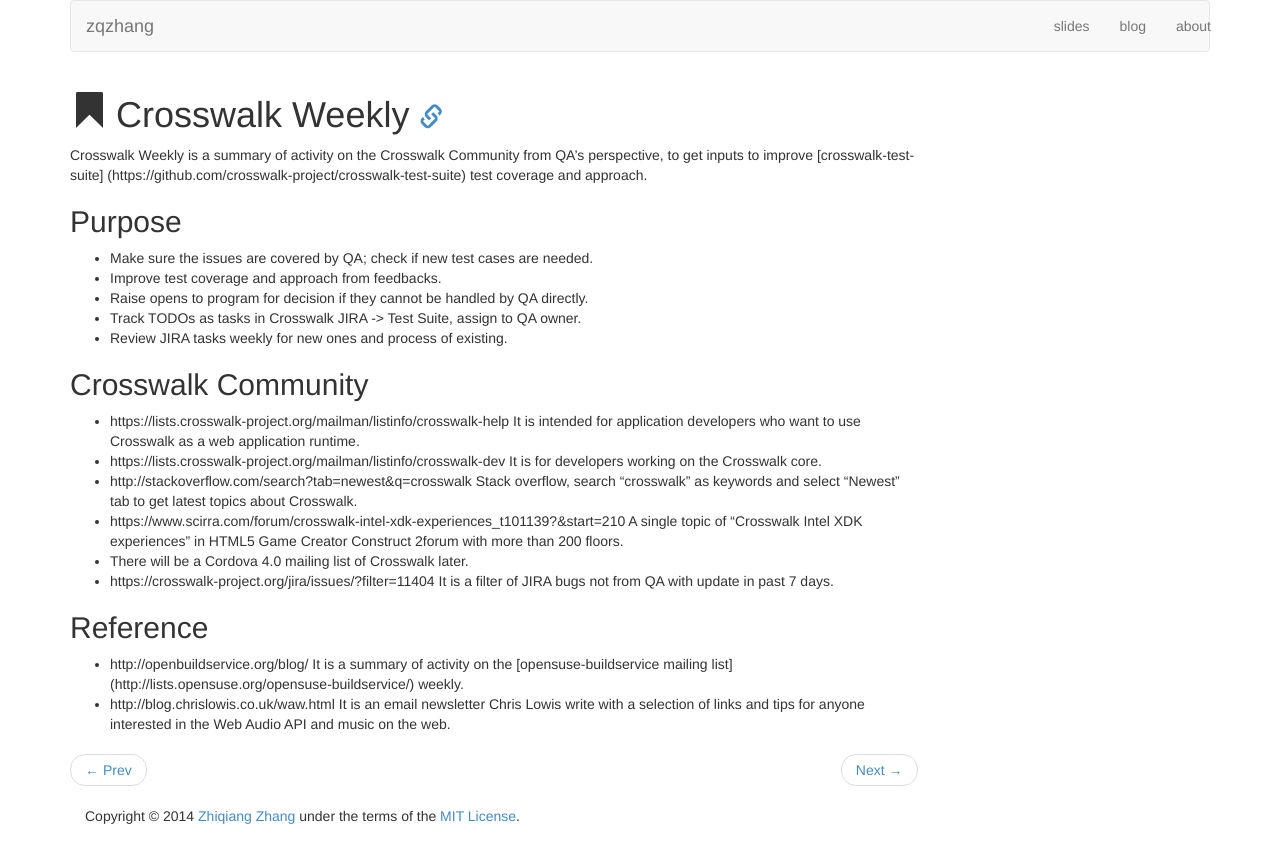
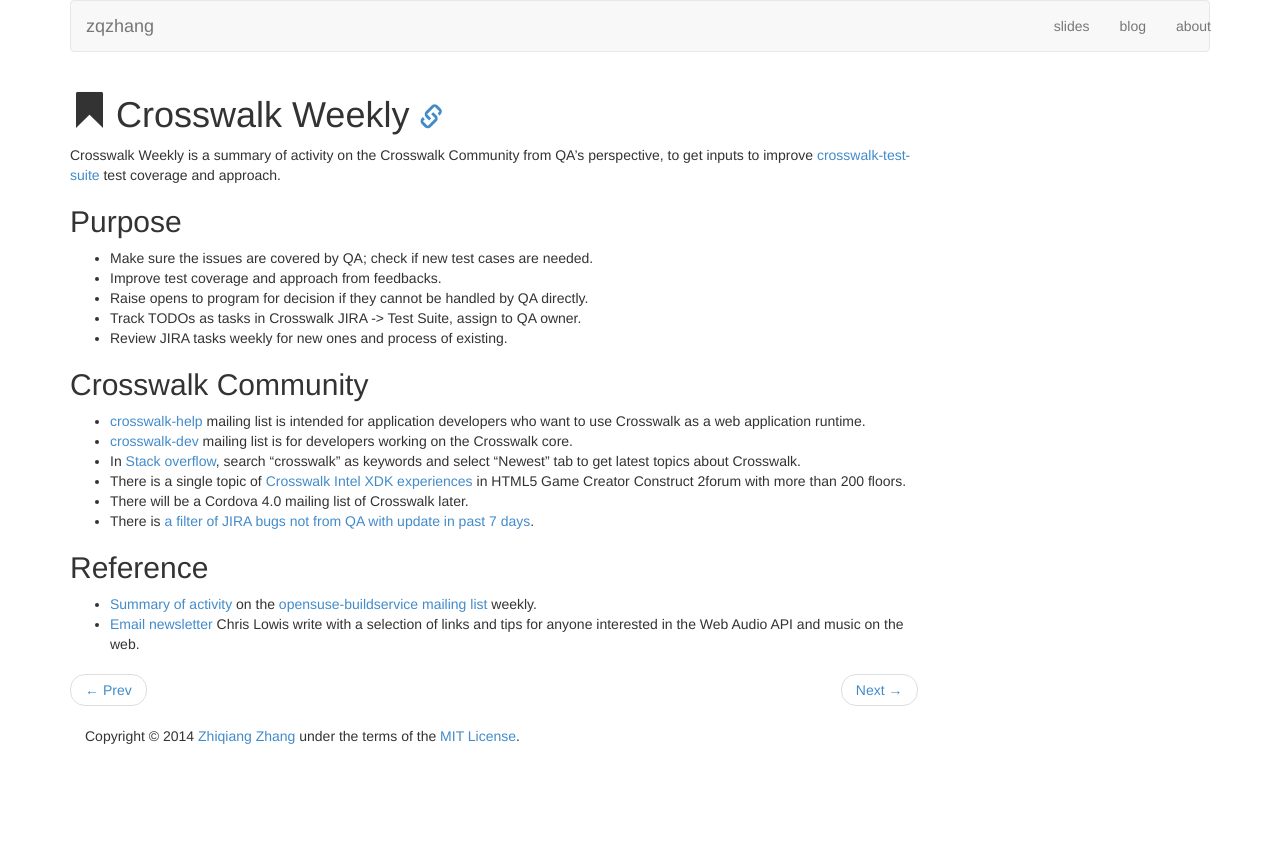
Before and after one commit to shuixin222/zqzhang.github.io, a Jekyll site: the page built from _posts/2014-07-22-crosswalk-weekly.md, in a window 1280 px wide. Shown: the top 863 px of the page. Built offline with Jekyll 4.4.1, drawn with Linux system fonts in a browser that asks for light colours.

Commit message:
Update Crosswalk Weekly to make kramdown happy

```diff
--- a/_posts/2014-07-22-crosswalk-weekly.md
+++ b/_posts/2014-07-22-crosswalk-weekly.md
@@ -4,10 +4,7 @@
 title: Crosswalk Weekly
 ---
 
-Crosswalk Weekly is a summary of activity on the Crosswalk Community from QA's
-perspective, to get inputs to improve [crosswalk-test-suite]
-(https://github.com/crosswalk-project/crosswalk-test-suite) test coverage and
-approach.
+Crosswalk Weekly is a summary of activity on the Crosswalk Community from QA's perspective, to get inputs to improve [crosswalk-test-suite](https://github.com/crosswalk-project/crosswalk-test-suite) test coverage and approach.
 
 ## Purpose
 
@@ -19,25 +16,13 @@
 
 ## Crosswalk Community
 
-* https://lists.crosswalk-project.org/mailman/listinfo/crosswalk-help
-  It is intended for application developers who want to use Crosswalk as a web
-  application runtime.
-* https://lists.crosswalk-project.org/mailman/listinfo/crosswalk-dev
-  It is for developers working on the Crosswalk core.
-* http://stackoverflow.com/search?tab=newest&q=crosswalk
-  Stack overflow, search “crosswalk” as keywords and select “Newest” tab to get
-  latest topics about Crosswalk.
-* https://www.scirra.com/forum/crosswalk-intel-xdk-experiences_t101139?&start=210
-  A single topic of “Crosswalk Intel XDK experiences” in HTML5 Game Creator
-  Construct 2forum with more than 200 floors.
+* [crosswalk-help](https://lists.crosswalk-project.org/mailman/listinfo/crosswalk-help) mailing list is intended for application developers who want to use Crosswalk as a web application runtime.
+* [crosswalk-dev](https://lists.crosswalk-project.org/mailman/listinfo/crosswalk-dev) mailing list is for developers working on the Crosswalk core.
+* In [Stack overflow](http://stackoverflow.com/search?tab=newest&q=crosswalk), search “crosswalk” as keywords and select “Newest” tab to get latest topics about Crosswalk.
+* There is a single topic of [Crosswalk Intel XDK experiences](https://www.scirra.com/forum/crosswalk-intel-xdk-experiences_t101139?&start=210) in HTML5 Game Creator Construct 2forum with more than 200 floors.
 * There will be a Cordova 4.0 mailing list of Crosswalk later.
-* https://crosswalk-project.org/jira/issues/?filter=11404
-  It is a filter of JIRA bugs not from QA with update in past 7 days.
+* There is [a filter of JIRA bugs not from QA with update in past 7 days](https://crosswalk-project.org/jira/issues/?filter=11404).
 
 ## Reference
-* http://openbuildservice.org/blog/
-  It is a summary of activity on the [opensuse-buildservice mailing list]
-  (http://lists.opensuse.org/opensuse-buildservice/) weekly.
-* http://blog.chrislowis.co.uk/waw.html
-  It is an email newsletter Chris Lowis write with a selection of links and tips
-  for anyone interested in the Web Audio API and music on the web.
+* [Summary of activity](http://openbuildservice.org/blog/) on the [opensuse-buildservice mailing list](http://lists.opensuse.org/opensuse-buildservice/) weekly.
+* [Email newsletter](http://blog.chrislowis.co.uk/waw.html) Chris Lowis write with a selection of links and tips for anyone interested in the Web Audio API and music on the web.
```
